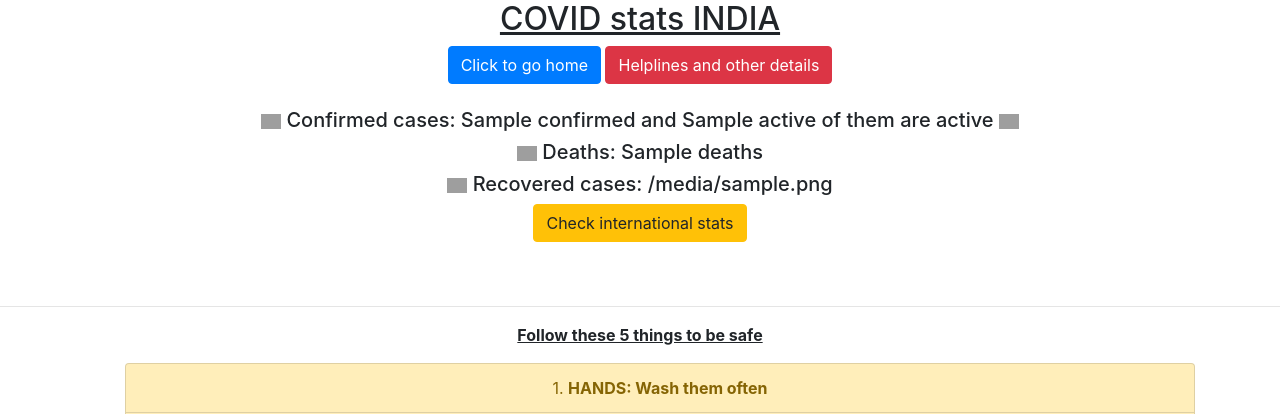
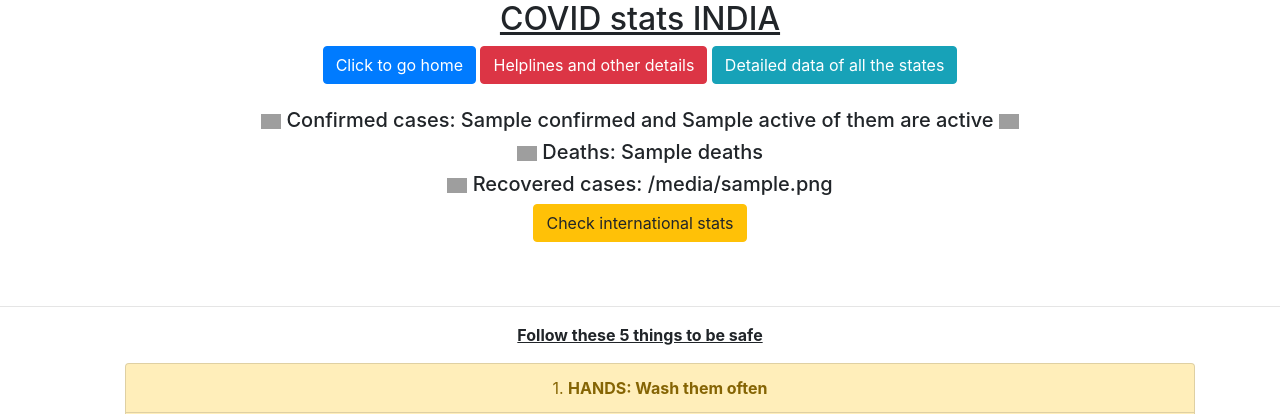
Before and after one commit to harsharay/coronastats, a Django app: page /stats/ in a window 1280 px wide. Shown: the top 414 px of the page. Run offline with Django 3.2, Linux system fonts and the light colour scheme; tables that the repository leaves empty hold one stand-in row (values such as "Sample post"); a database or web service that is not in the repository returns one stand-in record (values such as "Sample title"); data that the repository does not hold is empty; some libraries are stand-ins or nearby versions; grey boxes are pictures that could not be loaded.

Commit message:
Added page buttons to navigate

```diff
--- a/covidapp/templates/covidapp/statesdata.html
+++ b/covidapp/templates/covidapp/statesdata.html
@@ -1,5 +1,6 @@
 <link rel="stylesheet" href="https://stackpath.bootstrapcdn.com/bootstrap/4.4.1/css/bootstrap.min.css" integrity="sha384-Vkoo8x4CGsO3+Hhxv8T/Q5PaXtkKtu6ug5TOeNV6gBiFeWPGFN9MuhOf23Q9Ifjh" crossorigin="anonymous">
 <div class="container text-center"><h1>States data</h1></div>
+<div class="container text-center"><a href="{%url 'home'%}" class="btn btn-primary">Click to go home</a></div>
 <br>
 <div class="card-columns">
 <div class="container text-center">
--- a/covidapp/templates/covidapp/stats.html
+++ b/covidapp/templates/covidapp/stats.html
@@ -4,6 +4,7 @@
 <h2><u>COVID stats INDIA</u></h2>
 <a href="{%url 'home'%}" class="btn btn-primary">Click to go home</a>
 <a href="{%url 'helpline'%}" class="btn btn-danger">Helplines and other details</a>
+<a href="{%url 'statesdata'%}" class="btn btn-info">Detailed data of all the states</a>
 <br>
 <br>
 <h5><img src="https://toppng.com/uploads/preview/8-bit-caution-symbol-pixel-art-11563001122rkmsc6xjgs.png" width='20'></img> Confirmed cases: {{Confirmed_cases_India}} and {{Active_cases_india}} of them are active <img src="https://gifimage.net/wp-content/uploads/2018/04/police-siren-gif-6.gif" width='20'></img></h5>
```
